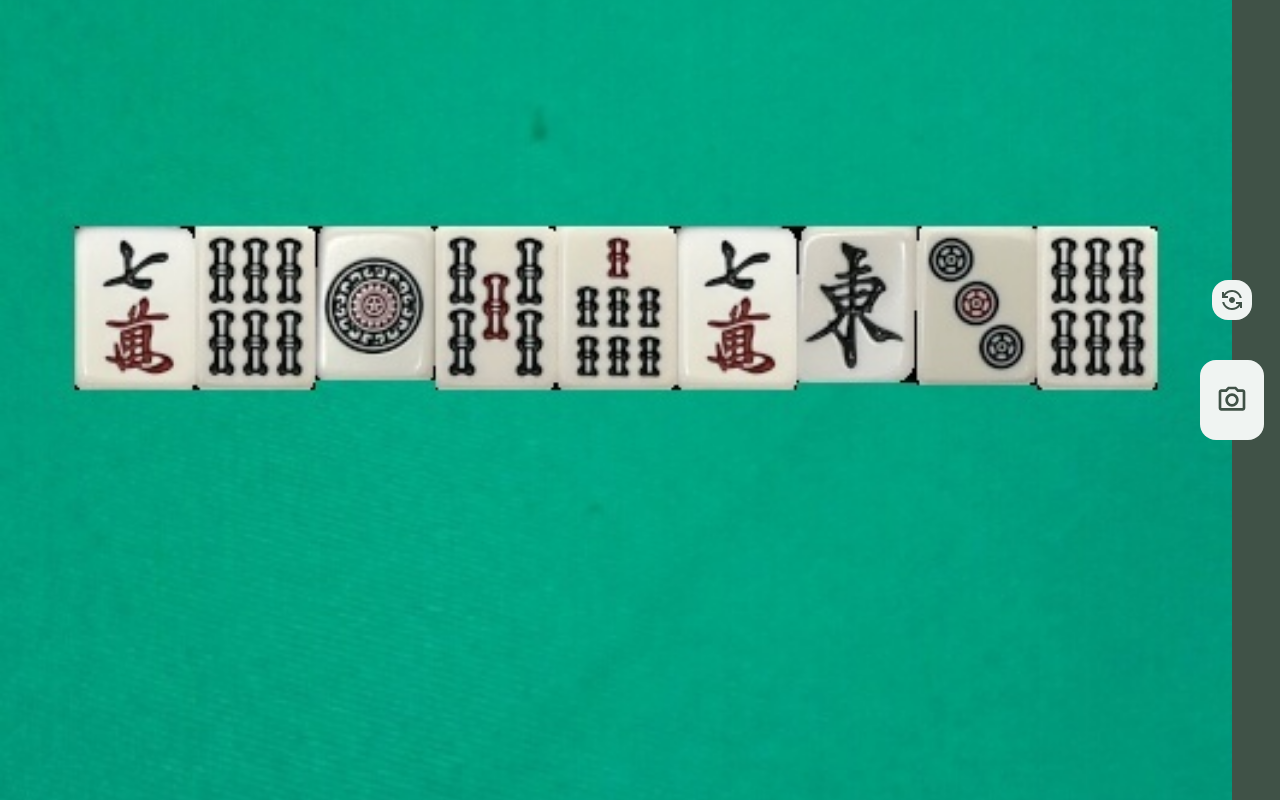
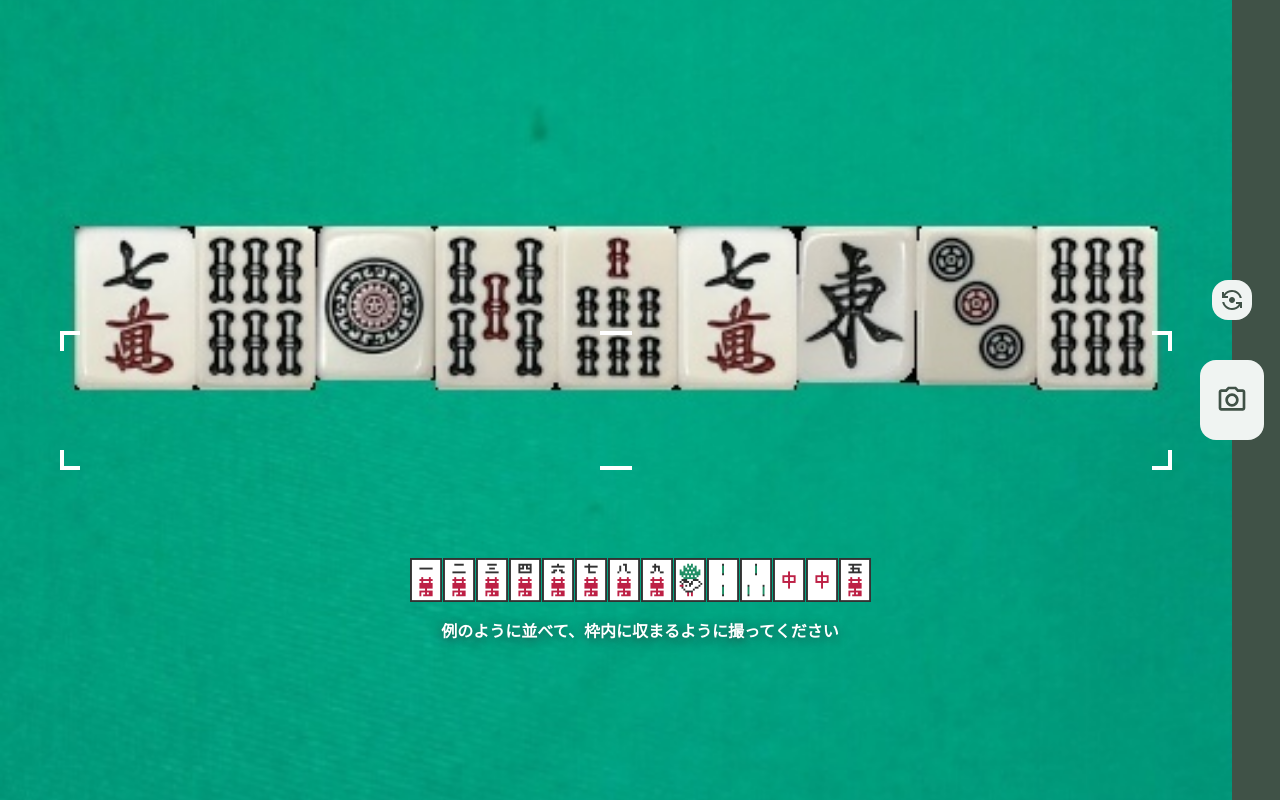
Before and after one commit to disk-12/HappyMahjong, a React (Create React App) app in the folder frontend/: page /demo in a window 1280 px wide. Built offline with nearby package versions, Linux system fonts and the light colour scheme.

Commit message:
✨ カメラのガイドとサンプルの牌をデモページにも追加

```diff
--- a/frontend/src/pages/CameraPage/CameraPage.tsx
+++ b/frontend/src/pages/CameraPage/CameraPage.tsx
@@ -16,7 +16,7 @@ import { CameraGuide } from "./components/CameraGuide";
 import { Hai } from "components/Hai";
 import { haiType } from "app/HaiListSlice";
 
-const exampleHaiList: haiType[] = [
+export const exampleHaiList: haiType[] = [
   { number: 1, type: 'm' },
   { number: 2, type: 'm' },
   { number: 3, type: 'm' },
--- a/frontend/src/pages/DemoCamera/DemoCameraPage.tsx
+++ b/frontend/src/pages/DemoCamera/DemoCameraPage.tsx
@@ -12,6 +12,10 @@ import {
 import { useAppDispatch, useAppSelector } from "app/store";
 import { cameraSelector, setImage } from "app/CameraSlice";
 import { useNavigate } from "react-router-dom";
+import { HaiGuide, HaiGuideText, HaiGuideWrapper } from "pages/CameraPage/CameraPageStyle";
+import { exampleHaiList } from "pages/CameraPage/CameraPage";
+import { CameraGuide } from "pages/CameraPage/components/CameraGuide";
+import { Hai } from "components/Hai";
 
 function toDataUrl(url: string, callback: Function) {
   var xhr = new XMLHttpRequest();
@@ -39,6 +43,15 @@ export const DemoCameraPage: FC = () => {
       <CameraWrapper>
         {base64String && <DemoImage src={base64String} alt="demoImage" />}
       </CameraWrapper>
+      <HaiGuide>
+        <HaiGuideWrapper>
+        {exampleHaiList.map((hai, i) => (
+            <Hai {...hai} key={i} size={32}/>
+          ))}
+        </HaiGuideWrapper>
+        <HaiGuideText>例のように並べて、枠内に収まるように撮ってください</HaiGuideText>
+      </HaiGuide>
+      <CameraGuide />
       <ButtonWrapper>
         <SwitchButton onClick={() => {}}>
           <MdFlipCameraAndroid
```
